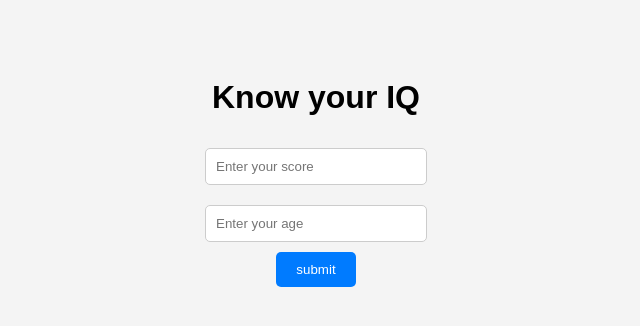
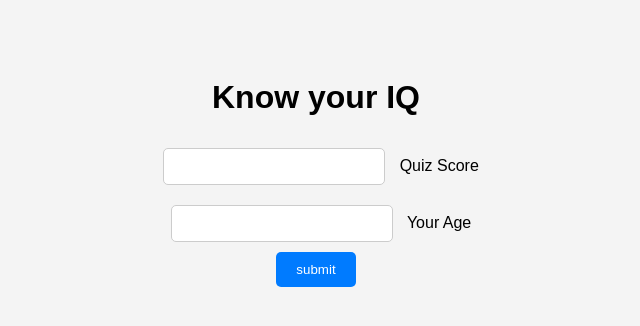
Before and after one commit to prinshu756/Rookie, a plain HTML site: page indexmaster.html in a window 1280 px wide. Shown: the whole page, without its empty margins (324-964 px from the left). Drawn offline with Linux system fonts and the light colour scheme.

Commit message:
Update indexmaster.html

```diff
--- a/indexmaster.html
+++ b/indexmaster.html
@@ -6,27 +6,79 @@
   <meta http-equiv="X-UA-Compatible" content="IE=Edge">
   <meta name="viewport" content="width=device-width, initial-scale=1">
   <title>HTML</title>
+
+
+
   <!-- HTML -->
+
+
+
+
+
   <!-- Custom Styles -->
+
   <link rel="stylesheet" href="styless.css">
+
 </head>
+
+
+
 <body>
+
   <div class="typewriter">
+
     <h1 id ="header">Know your IQ</h1>
+
   </div>
-  <input id="score" placeholder="Enter your score"><br>
-  <input id="age" placeholder="Enter your age"><br>
+
+  <div class="input-group">
+
+        <input type="text" id = "score" required>
+
+        <label for="">Quiz Score</label>
+
+    </div>
+
+    <div class="input-group">
+
+        <input type="text" id = "age" required>
+
+        <label for="">Your Age</label>
+
+    </div>
+
   <button id="submit" onclick="display_IQ()">submit</button>
+
   <p id ="show"></p>
+
   <div id="suggestions1">
+
     <p id="suggestion1"></p>
+
+
+
   </div>
+
   <div id = "suggestions2">
+
     <p id="suggestion2"></p>
+
+
+
   </div>
+
   <div id="suggestions3">
+
     <p id=suggestion3></p>
+
+
+
   </div>
+
   <script src="main.js"></script>
+
+
+
 </body>
-  </html>
+
+</html>
```
